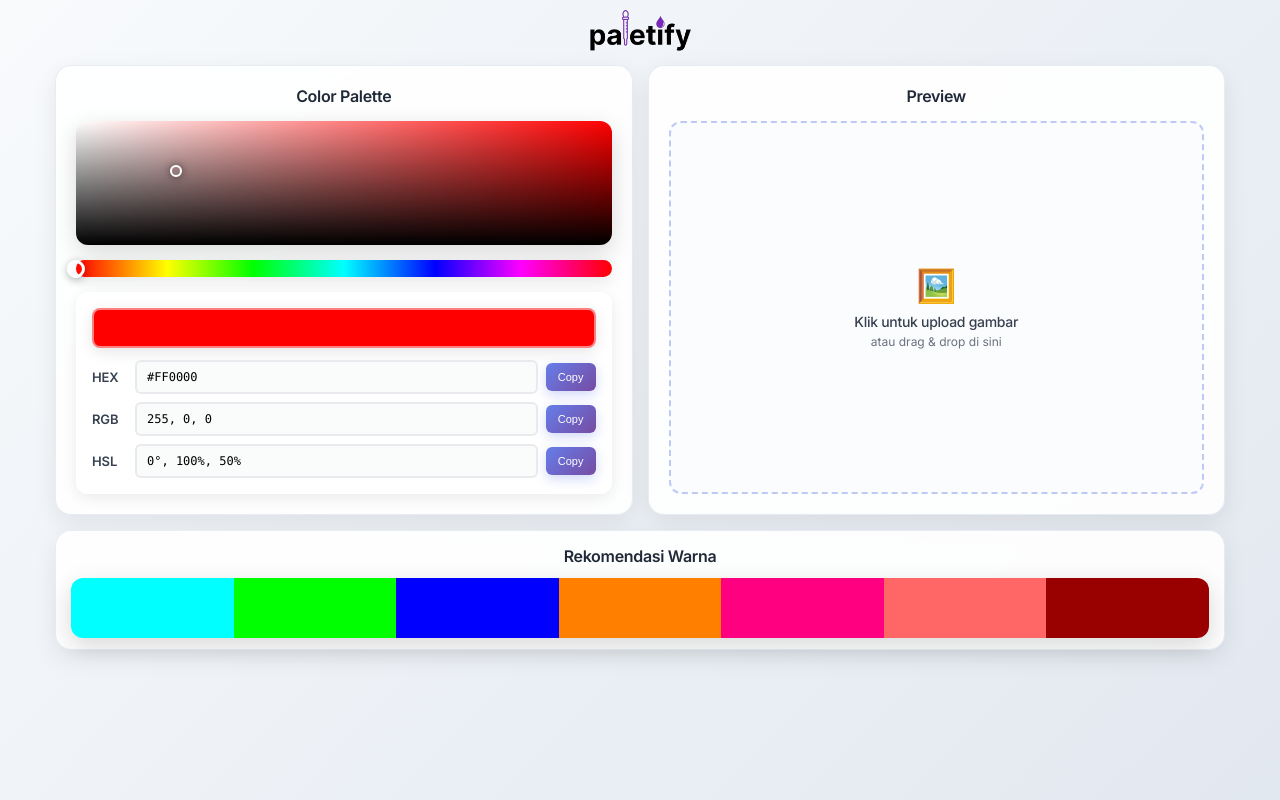
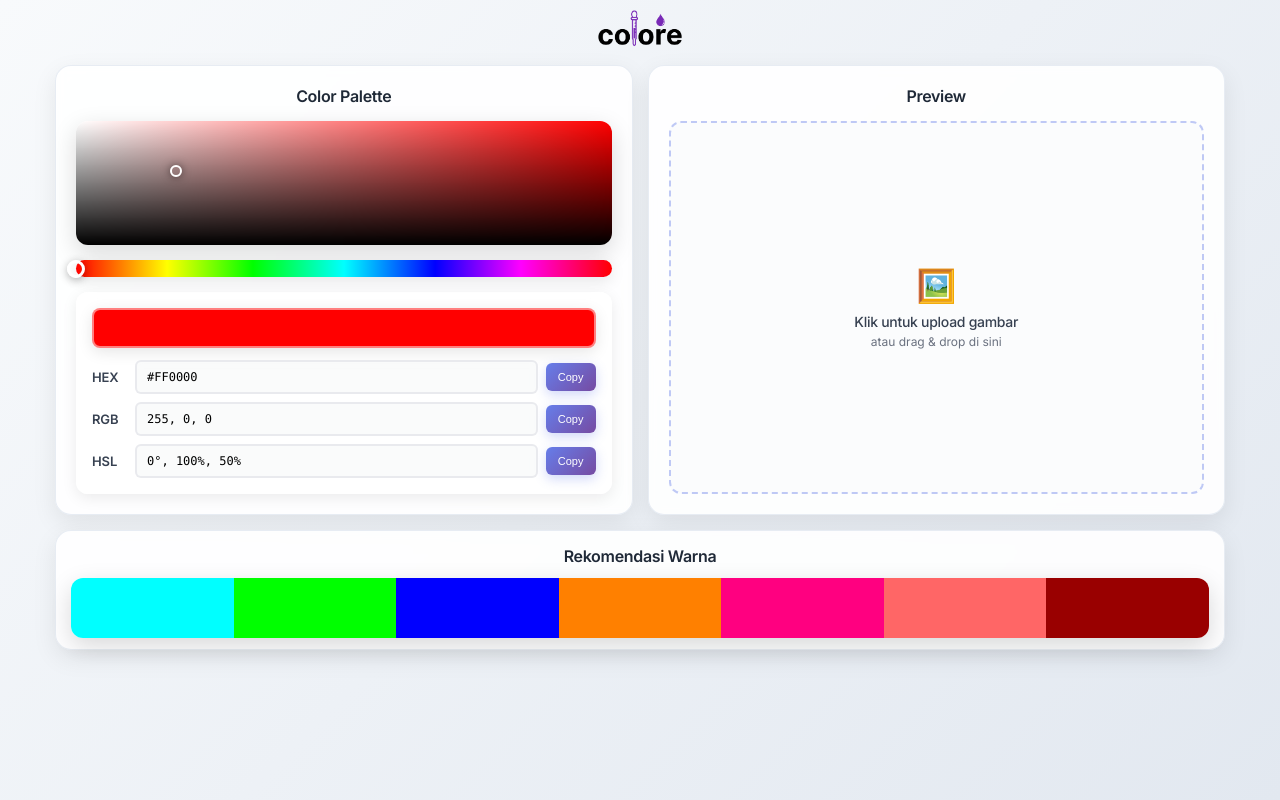
Before and after one commit to aliifakmal/colore-colorpicker, a plain HTML site: page index.html in a window 1280 px wide. Drawn offline with Linux system fonts and the light colour scheme.

Commit message:
Update image index.html

```diff
--- a/index.html
+++ b/index.html
@@ -11,7 +11,7 @@
     <div class="container">
         <!-- Logo Section -->
         <div class="logo">
-            <img src="PALETIFY.png" alt="Paletify Logo">
+            <img src="colore.png" alt="Paletify Logo">
         </div>
 
         <!-- Main Content Section -->
@@ -82,4 +82,5 @@
 
     <script src="script.js"></script>
 </body>
+
 </html>
```
